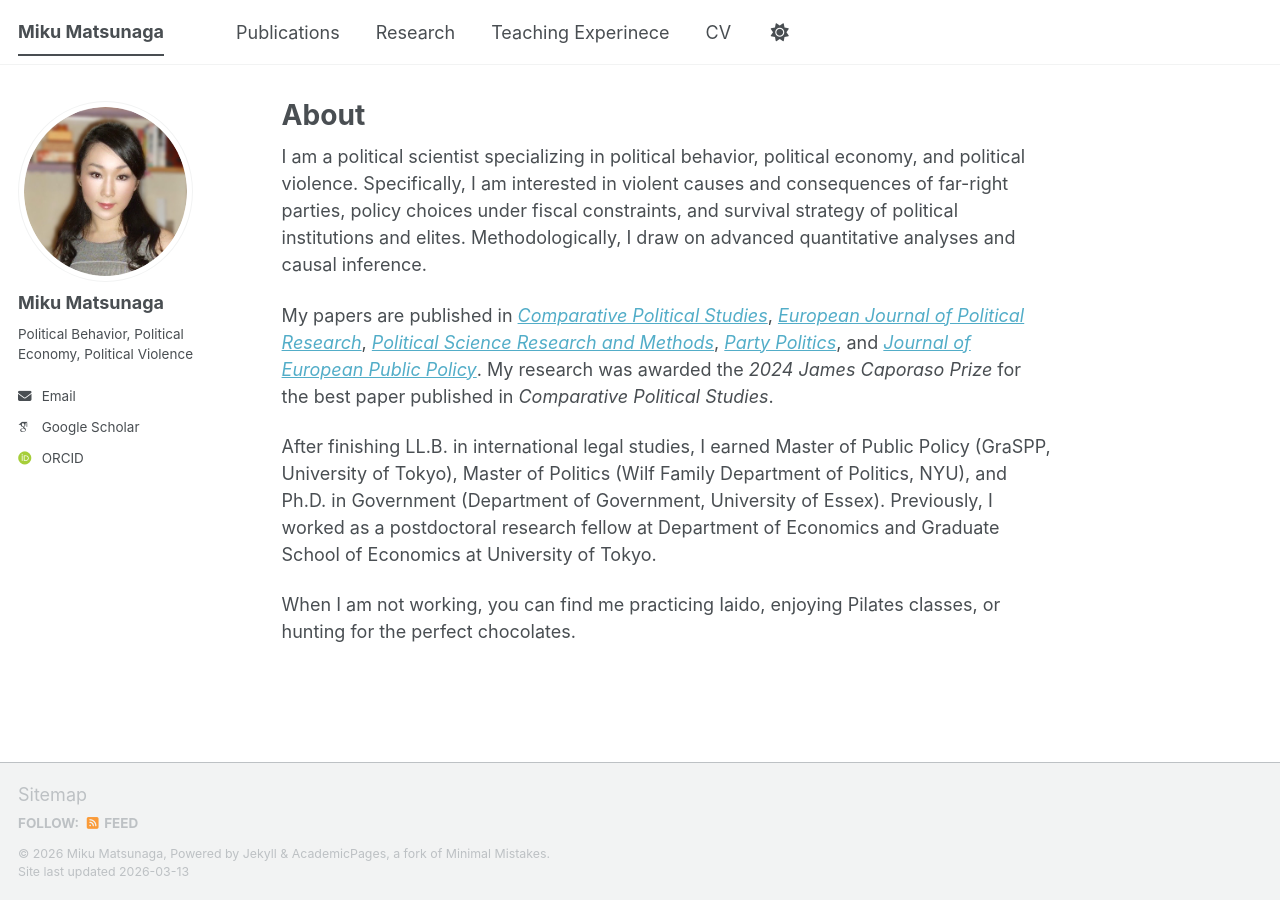
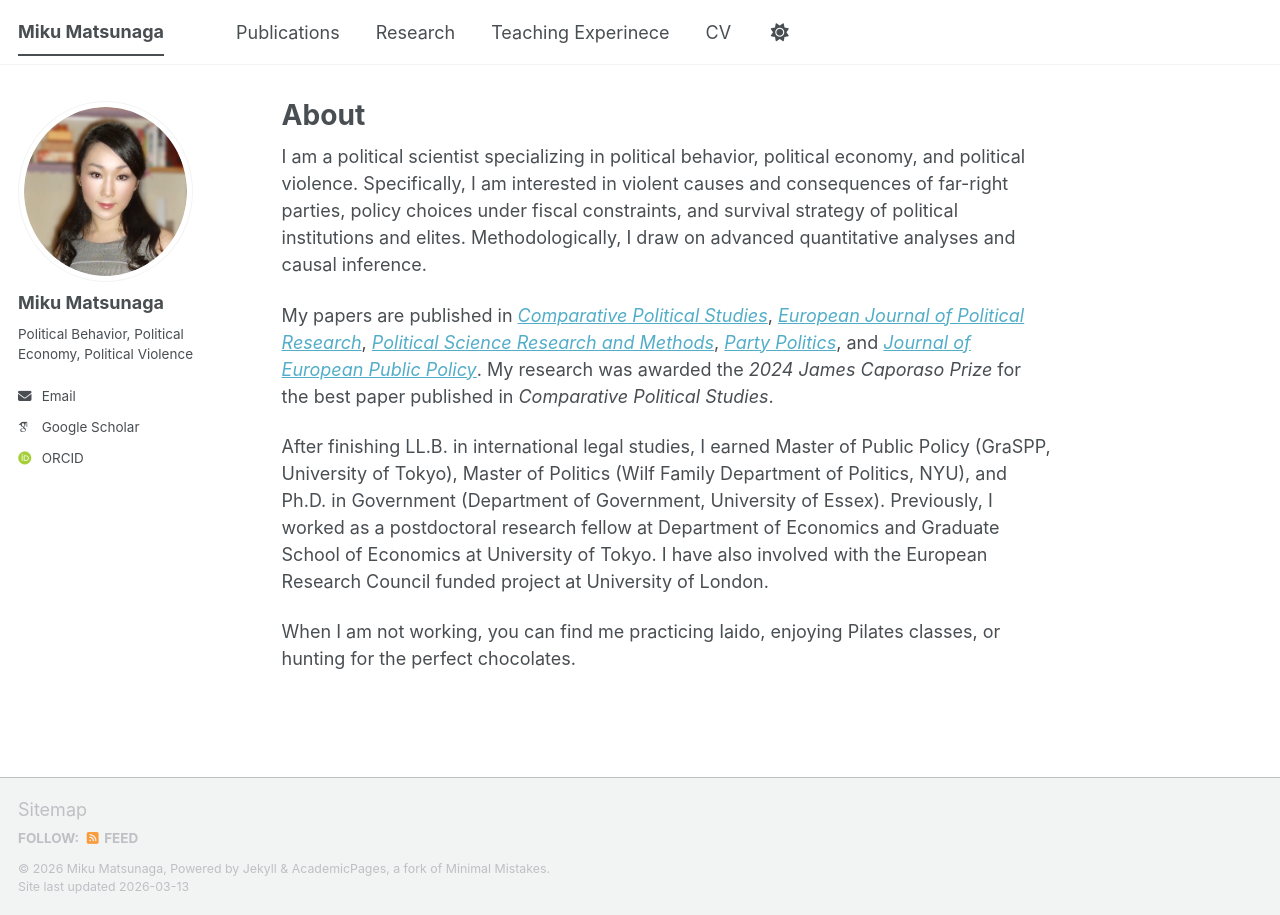
Before and after one commit to mikumatsunaga/mikumatsunaga.github.io, a Jekyll site: the page built from _pages/about.md, in a window 1280 px wide. Built offline with Jekyll 4.4.1, drawn with Linux system fonts in a browser that asks for light colours; some web fonts are replaced; a script bundle is joined from its source files by our own code; library files that are not in the unit come from our copies.

Commit message:
Update about.md

```diff
--- a/_pages/about.md
+++ b/_pages/about.md
@@ -13,6 +13,6 @@
 
 My papers are published in [*Comparative Political Studies*](https://journals.sagepub.com/doi/abs/10.1177/00104140231169021), [*European Journal of Political Research*](https://ejpr.onlinelibrary.wiley.com/doi/10.1111/1475-6765.12668), [*Political Science Research and Methods*](https://www.cambridge.org/core/journals/political-science-research-and-methods/article/strengthening-mainstream-consensus-the-effect-of-radical-right-populist-parties-on-the-defense-policies-of-left-parties/F65029B987DC84770D2E3A081925EF2A), [*Party Politics*](https://journals.sagepub.com/doi/10.1177/13540688221107084), and [*Journal of European Public Policy*](https://www.tandfonline.com/doi/full/10.1080/13501763.2025.2490814).  My research was awarded the *2024 James Caporaso Prize* for the best paper published in *Comparative Political Studies*.
 
-After finishing LL.B. in international legal studies, I earned Master of Public Policy (GraSPP, University of Tokyo), Master of Politics (Wilf Family Department of Politics, NYU), and Ph.D. in Government (Department of Government, University of Essex). Previously, I worked as a postdoctoral research fellow at Department of Economics and Graduate School of Economics at University of Tokyo.
+After finishing LL.B. in international legal studies, I earned Master of Public Policy (GraSPP, University of Tokyo), Master of Politics (Wilf Family Department of Politics, NYU), and Ph.D. in Government (Department of Government, University of Essex). Previously, I worked as a postdoctoral research fellow at Department of Economics and Graduate School of Economics at University of Tokyo. I have also involved with the European Research Council funded project at University of London.
 
 When I am not working, you can find me practicing Iaido, enjoying Pilates classes, or hunting for the perfect chocolates.
```
